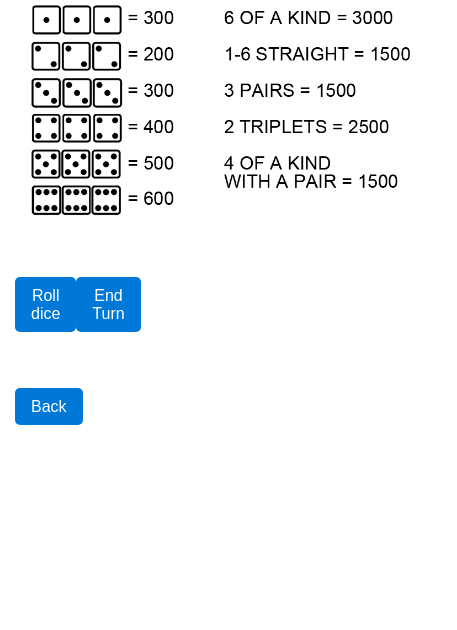
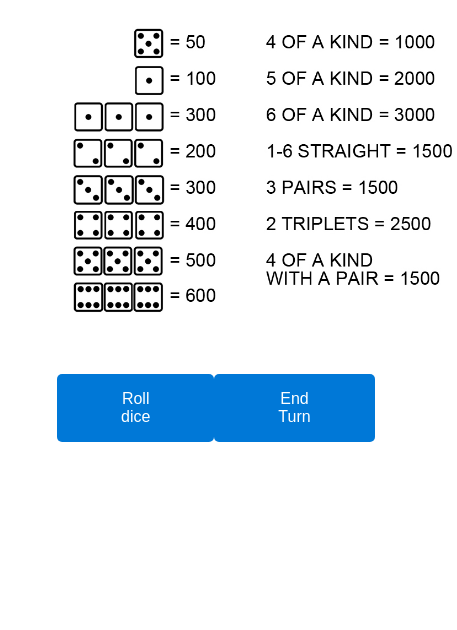
Before and after one commit to joshbullough96/farkle, a website with bundled scripts: page play.html in a window 390 px wide. Shown: the part 214-844 px from the top of the page, 457 px wide, since content can reach past the window. Built offline with nearby package versions, Linux system fonts and the light colour scheme; a script that the page names is missing.

Commit message:
added changes to css for resonsiveness

```diff
--- a/play.html
+++ b/play.html
@@ -9,11 +9,17 @@
     <title>Play Farklord</title>
 </head>
 <body>
+    <main>
+        <div id="container">
+            <div id="top-container">
+                <!-- <button id="backBtn">Back</button> -->
                 <h1>Welcome to Play Page</h1>
                 <p>Enjoy! First person to 10,000 points wins.</p>
                 <img src="./images/Scoring.jpg" alt="Scoring" width="400">
                 <br>
                 <br>
+            </div>
+            <div id="bottom-container">
                 <div id="playerContainer">
                     <h3 id="playersContainer"></h3>
                 </div>
@@ -30,7 +36,9 @@
                 <div id="diceContainer"></div>
                 <br>
                 <br>
-    <button id="backBtn">Back</button>
+            </div>
+        </div>
+    </main>
     <script type="module" src="script.js"></script>
 </body>
 </html>
--- a/style.css
+++ b/style.css
@@ -86,11 +86,11 @@ button:hover {
     color: white;
 }
 
-.flex-container{
+.flex-container {
     width: 20%;
 }
 
-.flex-box{
+.flex-box {
     display: flex;
     justify-content: space-between;
     align-items: center;
@@ -99,12 +99,12 @@ button:hover {
 .player-select-container {
     width: 25%;
     margin-top: 20px;
-    margin-bottom: 20px;;
+    margin-bottom: 20px;
     display: flex;
     flex-direction: column;
 }
 
-.player-select{
+.player-select {
     width: 100%;
     padding: 10px;
     border-radius: 5px;
@@ -123,9 +123,47 @@ button:hover {
 }
 
 @keyframes realistic-roll {
-    0% { transform: rotate(0deg) scale(1); }
-    25% { transform: rotate(90deg) scale(1.1); }
-    50% { transform: rotate(180deg) scale(0.9); }
-    75% { transform: rotate(270deg) scale(1.1); }
-    100% { transform: rotate(360deg) scale(1); }
+    0% {
+        transform: rotate(0deg) scale(1);
+    }
+
+    25% {
+        transform: rotate(90deg) scale(1.1);
+    }
+
+    50% {
+        transform: rotate(180deg) scale(0.9);
+    }
+
+    75% {
+        transform: rotate(270deg) scale(1.1);
+    }
+
+    100% {
+        transform: rotate(360deg) scale(1);
+    }
 }
+
+@media (max-width: 800px) {
+    .flex-container {
+        width: 100%;
+    }
+
+    .flex-box {
+        display: flex;
+        justify-content: space-around;
+        align-items: center;
+    }
+
+    button {
+        padding: 1rem 4rem;
+    }
+
+    #container {
+        padding: 10px;
+        box-sizing: border-box;
+        width: 100%;
+    }
+
+
+}
```
Lines whose indentation alone changed are shown as unchanged.
